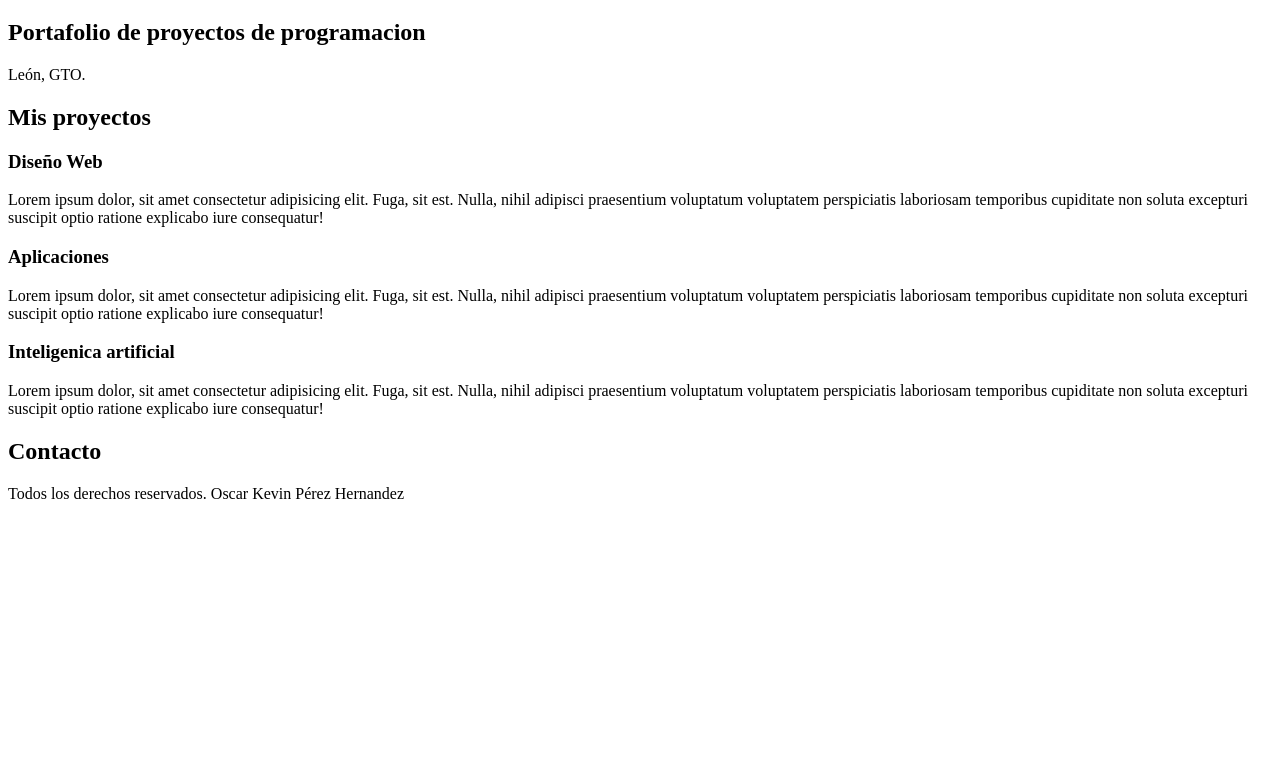
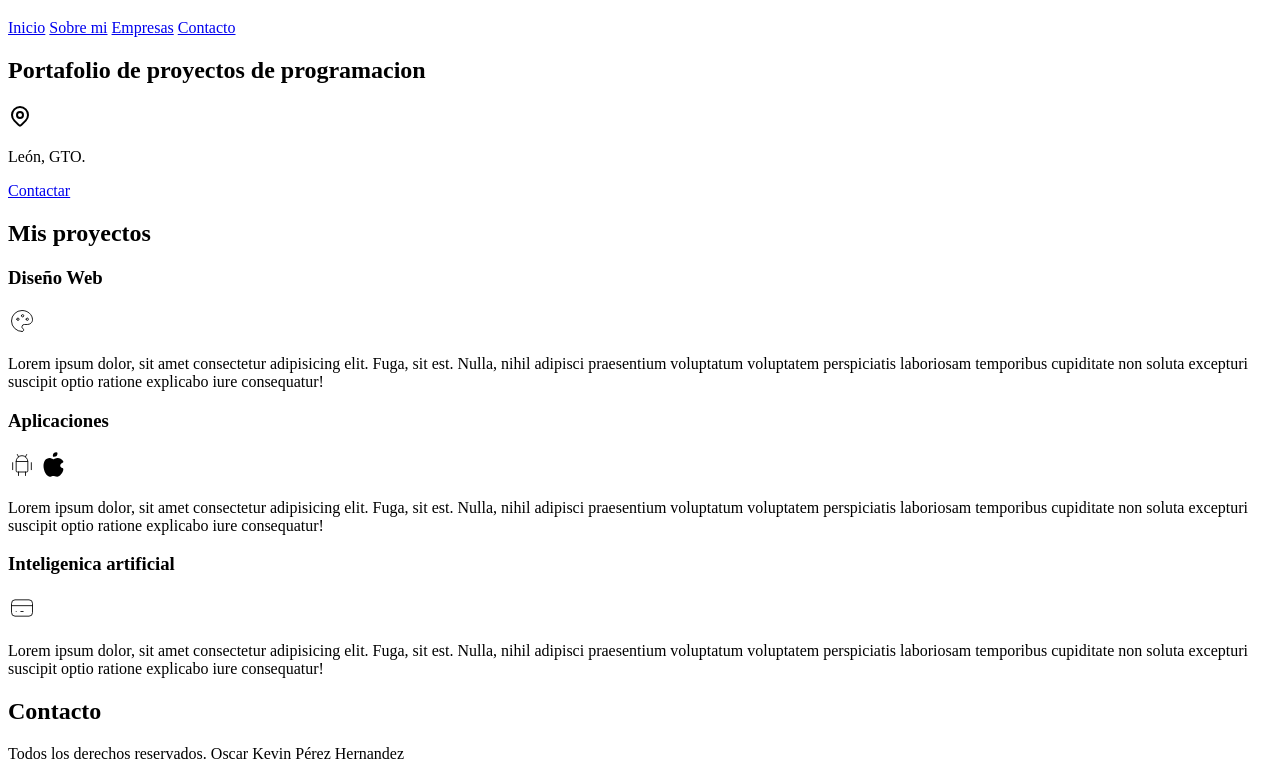
Before and after one commit to mcc-oscar-perez/PaginaWeb1, a plain HTML site: page index.html in a window 1280 px wide. Shown: the part 61-840 px from the top of the page. Before the commit the page ends 800 px from the top, so only its background shows below. Drawn offline with Linux system fonts and the light colour scheme.

Commit message:
agregamos iconos a la pagina web

```diff
--- a/index.html
+++ b/index.html
@@ -13,9 +13,28 @@
         <h1>M.C.C. Oscar Kevin Pérez Hernández</h1>
     </header>
 
+    <nav> <!-- Navegacion de la pagina -->
+        <a href="#">Inicio</a>
+        <a href="#">Sobre mi</a>
+        <a href="#">Empresas</a>
+        <a href="#">Contacto</a>
+    </nav>
+
     <section> <!-- Introducción al contenido de la pagina -->
         <h2>Portafolio de proyectos de programacion</h2>
+        <p>
+            <svg xmlns="http://www.w3.org/2000/svg" viewBox="0 0 24 24" fill="none" stroke="currentColor"
+            stroke-linecap="round" stroke-linejoin="round" width="24" height="24" stroke-width="2">
+
+                <path d="M9 11a3 3 0 1 0 6 0a3 3 0 0 0 -6 0"></path>
+                <path d="M17.657 16.657l-4.243 4.243a2 2 0 0 1 -2.827 0l-4.244 -4.243a8 8 0 1 1 11.314 0z"></path>
+
+            </svg>
+        </p>
         <p>León, GTO.</p>
+
+        <!--Enlace de boton de contacto -->
+        <a href="#">Contactar</a>
     </section>
 
     <main> <!-- Contenido principal de la pagina -->
@@ -23,6 +42,12 @@
 
         <section>
             <h3>Diseño Web</h3>
+            <svg xmlns="http://www.w3.org/2000/svg" viewBox="0 0 24 24" fill="none" stroke="currentColor" stroke-linecap="round" stroke-linejoin="round" width="28" height="28" stroke-width="0.75">
+                <path d="M12 21a9 9 0 0 1 0 -18c4.97 0 9 3.582 9 8c0 1.06 -.474 2.078 -1.318 2.828c-.844 .75 -1.989 1.172 -3.182 1.172h-2.5a2 2 0 0 0 -1 3.75a1.3 1.3 0 0 1 -1 2.25"></path>
+                <path d="M8.5 10.5m-1 0a1 1 0 1 0 2 0a1 1 0 1 0 -2 0"></path>
+                <path d="M12.5 7.5m-1 0a1 1 0 1 0 2 0a1 1 0 1 0 -2 0"></path>
+                <path d="M16.5 10.5m-1 0a1 1 0 1 0 2 0a1 1 0 1 0 -2 0"></path>
+            </svg>
             <P>
                 Lorem ipsum dolor, sit amet consectetur adipisicing elit. Fuga, sit est. Nulla,
                 nihil adipisci praesentium voluptatum voluptatem perspiciatis laboriosam temporibus
@@ -32,6 +57,20 @@
 
         <section>
             <h3>Aplicaciones</h3>
+            <svg xmlns="http://www.w3.org/2000/svg" viewBox="0 0 24 24" fill="none" stroke="currentColor" stroke-linecap="round" stroke-linejoin="round" width="28" height="28" stroke-width="0.75">
+                <path d="M4 10l0 6"></path>
+                <path d="M20 10l0 6"></path>
+                <path d="M7 9h10v8a1 1 0 0 1 -1 1h-8a1 1 0 0 1 -1 -1v-8a5 5 0 0 1 10 0"></path>
+                <path d="M8 3l1 2"></path>
+                <path d="M16 3l-1 2"></path>
+                <path d="M9 18l0 3"></path>
+                <path d="M15 18l0 3"></path>
+            </svg>
+
+            <svg xmlns="http://www.w3.org/2000/svg" viewBox="0 0 24 24" fill="currentColor" width="28" height="28">
+                <path d="M15.079 5.999l.239 .012c1.43 .097 3.434 1.013 4.508 2.586a1 1 0 0 1 -.344 1.44c-.05 .028 -.372 .158 -.497 .217a4.15 4.15 0 0 0 -.722 .431c-.614 .461 -.948 1.009 -.942 1.694c.01 .885 .339 1.454 .907 1.846c.208 .143 .436 .253 .666 .33c.126 .043 .426 .116 .444 .122a1 1 0 0 1 .662 .942c0 2.621 -3.04 6.381 -5.286 6.381c-.79 0 -1.272 -.091 -1.983 -.315l-.098 -.031c-.463 -.146 -.702 -.192 -1.133 -.192c-.52 0 -.863 .06 -1.518 .237l-.197 .053c-.575 .153 -.964 .226 -1.5 .248c-2.749 0 -5.285 -5.093 -5.285 -9.072c0 -3.87 1.786 -6.92 5.286 -6.92c.297 0 .598 .045 .909 .128c.403 .107 .774 .26 1.296 .508c.787 .374 .948 .44 1.009 .44h.016c.03 -.003 .128 -.047 1.056 -.457c1.061 -.467 1.864 -.685 2.746 -.616l-.24 -.012z"></path>
+                <path d="M14 1a1 1 0 0 1 1 1a3 3 0 0 1 -3 3a1 1 0 0 1 -1 -1a3 3 0 0 1 3 -3z"></path>
+            </svg>
             <P>
                 Lorem ipsum dolor, sit amet consectetur adipisicing elit. Fuga, sit est. Nulla,
                 nihil adipisci praesentium voluptatum voluptatem perspiciatis laboriosam temporibus
@@ -42,6 +81,12 @@
 
         <section>
             <h3>Inteligenica artificial</h3>
+            <svg xmlns="http://www.w3.org/2000/svg" viewBox="0 0 24 24" fill="none" stroke="currentColor" stroke-linecap="round" stroke-linejoin="round" width="28" height="28" stroke-width="0.75">
+                <path d="M3 5m0 3a3 3 0 0 1 3 -3h12a3 3 0 0 1 3 3v8a3 3 0 0 1 -3 3h-12a3 3 0 0 1 -3 -3z"></path>
+                <path d="M3 10l18 0"></path>
+                <path d="M7 15l.01 0"></path>
+                <path d="M11 15l2 0"></path>
+            </svg>
             <P>
                 Lorem ipsum dolor, sit amet consectetur adipisicing elit. Fuga, sit est. Nulla,
                 nihil adipisci praesentium voluptatum voluptatem perspiciatis laboriosam temporibus
```
Also changed, not shown: Imagenes/hero.jpg (renamed from hero.jpg).
